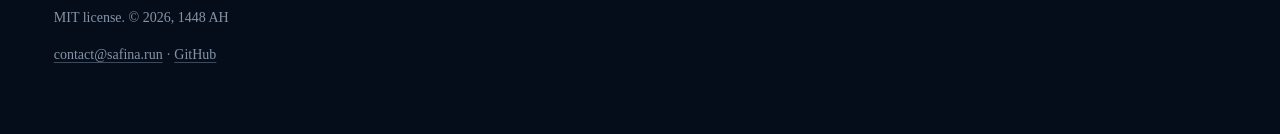
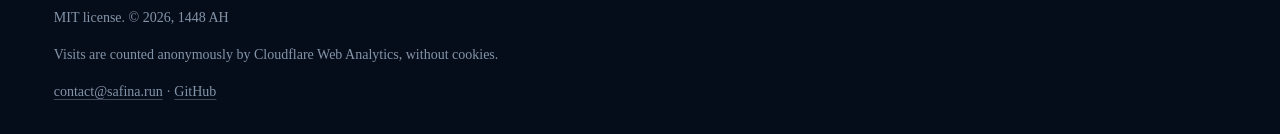
Before and after one commit to YunusAndreasson/safina, an Astro site in the folder site/: page / in a window 1280 px wide. Shown: the part 8184-8318 px from the top of the page. Built offline with nearby package versions, Linux system fonts and the light colour scheme; Astro itself is replaced by a stand-in of ours.

Commit message:
site: the footer says visits are counted with Cloudflare Web Analytics
One line under the licence, in the footer's own small fog text.

Co-Authored-By: Claude Opus 5.5 <noreply@anthropic.com>

```diff
--- a/site/src/components/Footer.astro
+++ b/site/src/components/Footer.astro
@@ -14,6 +14,7 @@ const hijri = new Intl.DateTimeFormat("en-u-ca-islamic-umalqura", { year: "numer
     </p>
     <div class="footer__meta">
       <p>MIT license. © {year}, {hijri}</p>
+      <p>Visits are counted anonymously by Cloudflare Web Analytics, without cookies.</p>
       <!-- contact@ forwards to the maker (Cloudflare Email Routing). -->
       <p>
         <a href="mailto:contact@safina.run">contact@safina.run</a> ·
```
